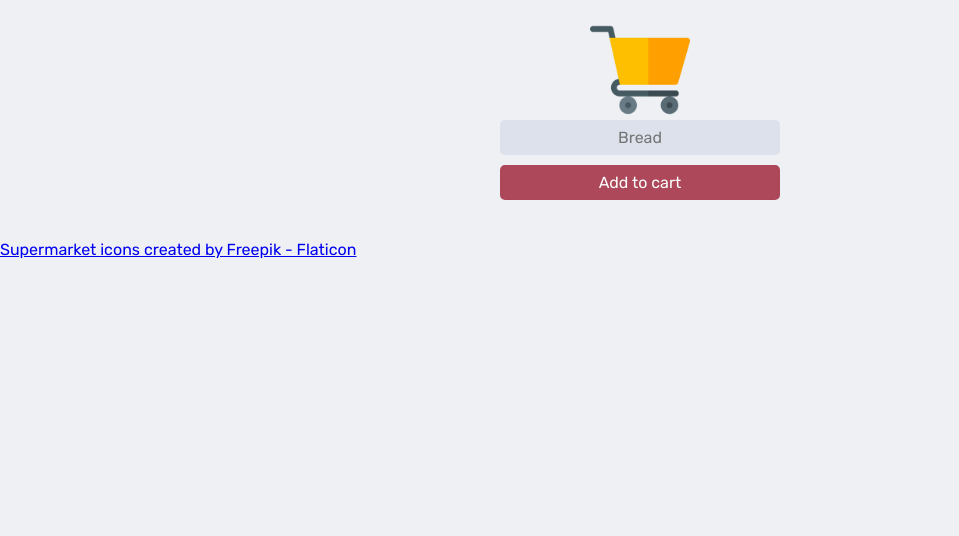
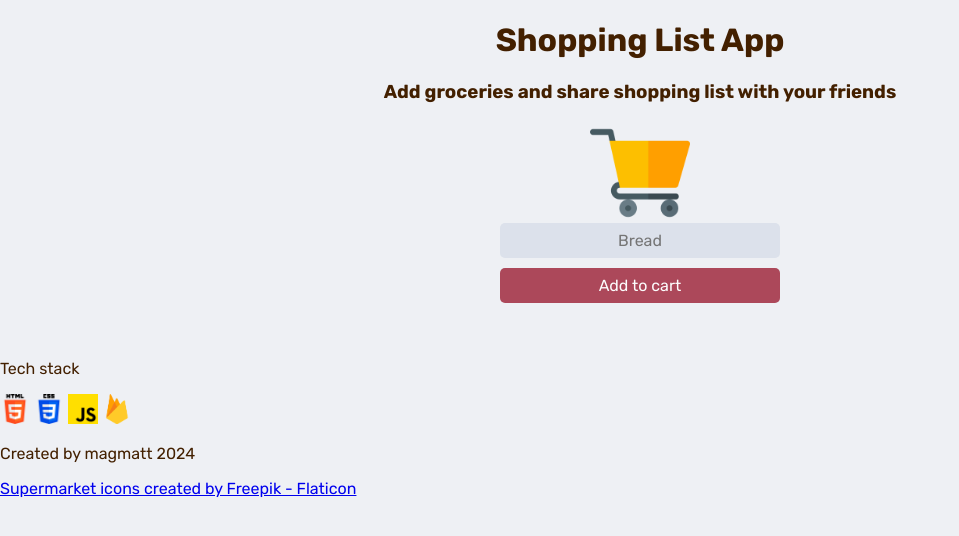
Before and after one commit to magmatti/firebase-app, a plain HTML site: page index.html in a window 1280 px wide. Shown: the whole page, without its empty margins (0-959 px from the left). Drawn offline with Linux system fonts and the light colour scheme; no server answers.

Commit message:
add footer and styling

```diff
--- a/index.html
+++ b/index.html
@@ -14,6 +14,8 @@
     <title>Shopping List App</title>
 </head>
 <body>
+    <h1>Shopping List App</h1>
+    <h3>Add groceries and share shopping list with your friends</h3>
     <div class="content">
         <img src="assets/shopping-cart.png" alt="shopping-cart" class="shopping-cart-img">
         <input type="text" id="input-field" placeholder="Bread" class="input-field">
@@ -22,7 +24,18 @@
     <ul id="shopping-list">
         <!-- <li> values are fetched from database -->
     </ul>
+    <div class="tech-stack">
+        <p>Tech stack</p>
+        <div class="stack-logos">
+            <img src="../assets/logos/html.png" alt="HTML" class="logo-image">
+            <img src="../assets/logos/css.png" alt="CSS" class="logo-image">
+            <img src="../assets/logos/js.png" alt="Java Script" class="logo-image">
+            <img src="../assets/logos/firebase.png" alt="Firebase" class="logo-image">
+        </div>
+    </div>
+    <footer>
+        <p id="info">Created by magmatt</p>
+        <a href="https://www.flaticon.com/free-icons/supermarket" title="supermarket icons">Supermarket icons created by Freepik - Flaticon</a>
+    </footer>
     <script type="module" src="index.js"></script>
-    <script type="module" src="functions.js"></script>
-    <a href="https://www.flaticon.com/free-icons/supermarket" title="supermarket icons">Supermarket icons created by Freepik - Flaticon</a>
 </body>
--- a/index.js
+++ b/index.js
@@ -56,3 +56,12 @@ function appendItemToShoppingList(item) {
 
     shoppingListEl.append(newElement);
 }
+
+function getCurrentYear() {
+    const date = new Date();
+    const year = date.getFullYear();
+    const yearElement = document.getElementById("info");
+    yearElement.append(" " + year);
+}
+
+getCurrentYear();
--- a/style.css
+++ b/style.css
@@ -58,6 +58,7 @@ ul {
     max-width: 320px;
     display: flex;
     flex-wrap: wrap;
+    justify-content: center;
     gap: 5px;
     margin: 0 auto;
     padding: 0;
@@ -80,3 +81,12 @@ ul li:hover {
     cursor: pointer;
     background-color: #ffecc7;
 }
+
+.logo-image {
+    width: 30px;
+    height: 30px;
+}
+
+h1, h3 {
+    text-align: center;
+}
```
Also changed, not shown: assets/logos/css.png (added), assets/logos/firebase.png (added), assets/logos/html.png (added), assets/logos/js.png (added).
